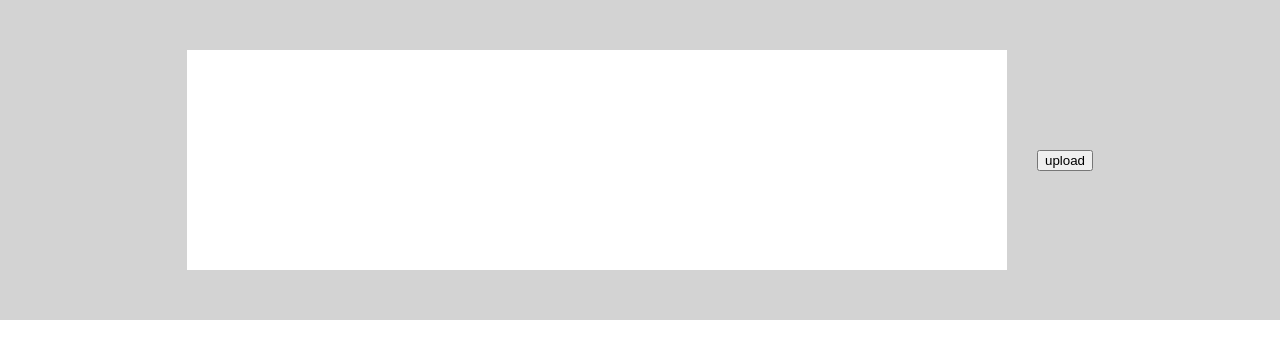
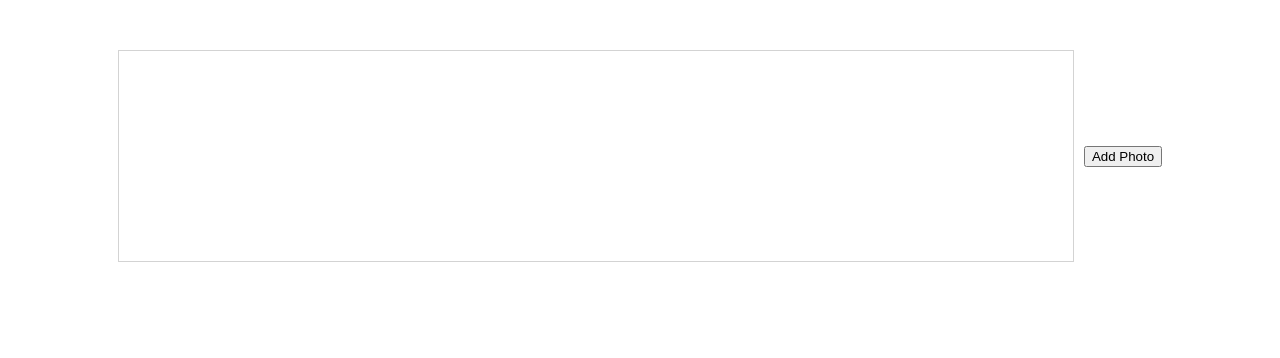
Before and after one commit to davidsoz/uploadImage, a React (Create React App) app: page / in a window 1280 px wide. Shown: the top 358 px of the page. Built offline with nearby package versions, Linux system fonts and the light colour scheme.

Commit message:
make componenets reuseble

```diff
--- a/src/App.js
+++ b/src/App.js
@@ -1,26 +1,25 @@
-import { useRef, useState } from "react";
+import { useState } from "react";
 import styled from "styled-components";
-import Modal from "./components/modal";
-
+import ImageUploader from "./components/ImageUploader";
+import Modal from "./components/Modal";
 
 const Container = styled.div`
     display: flex;
     justify-content: center;
     align-items: center;
-    gap: 30px;
     padding: 50px;
-    background-color: lightgrey;
+    gap: 10px;
 `
 
-const ImagesContainer = styled.div`
+const ImageContainer = styled.div`
     display: flex;
     flex-wrap: wrap;
     gap: 5px;
-    padding: 10px;
-    width: 800px;
+    width: 80%;
     min-height: 200px;
-    background-color: #fff;
-    img {
+    padding: 5px;
+    border: 1px solid lightgray;
+    >img {
         height: 200px;
     }
 `
@@ -28,30 +27,38 @@ const ImagesContainer = styled.div`
 function App() {
     const [showModal, setShowModal] = useState(false);
     const [images, setImages] = useState([]);
-    const [imgLink, setLink] = useState('');
 
-    const attach = useRef();
-
-    function inputClicker() {
-        attach.current.click();
+    function closeModalHandler() {
+        setShowModal(false);
     }
 
-    function checkAttached(e) {
-        let blob = new Blob(e.target.files);
-        let link = URL.createObjectURL(blob);
-        setLink(link);
+    function showModalHadnler() {
+        setShowModal(true)
+    }
+
+    function addImage(url) {
+        if(!url) return;
+        let nextImages = [...images];
+        nextImages.push(url);
+        setImages(nextImages);
+        setShowModal(false);
     }
 
     return (
         <>
-            {showModal && <Modal images={images} setImages={setImages} closeModal={setShowModal} uploadPhoto={inputClicker} imgLink={imgLink} setLink={setLink}/>}
-            <Container>
-                <ImagesContainer>
-                    {images.map((image, i) => <img src={image} key={i}/>)}
-                </ImagesContainer>
-                    <input ref={attach} type='file' hidden onChange={e => checkAttached(e)} />
-                    <button onClick={() => setShowModal(true)}>upload</button>
-            </Container>
+        {
+            showModal &&
+            <Modal closeModal={closeModalHandler}>
+                <ImageUploader closeModal={closeModalHandler} addImage={addImage}/>
+            </Modal>
+        }
+        <Container>
+            <ImageContainer>
+                {images.map((image, i) => <img src={image} key={i} />)}
+            </ImageContainer>
+            <button onClick={showModalHadnler}>Add Photo</button>
+        </Container>
+
         </>
     );
 }
--- /dev/null
+++ b/src/components/ImageUploader.js
@@ -0,0 +1,67 @@
+import { useRef, useState } from "react";
+import styled from "styled-components";
+
+const Wrapper = styled.div`
+    display: flex;
+    flex-direction: column;
+    justify-content: space-between;
+    gap: 15px;
+    align-items: center;
+    >div:last-child {
+        display: flex;
+        gap: 10px;
+    }
+`;
+
+const ImageContainer = styled.div`
+    display: flex;
+    justify-content: center;
+    align-items: center;
+    border: 1px solid gray;
+    width: 90%;
+    height: 300px;
+    border-radius: 10px;
+    overflow: hidden;
+    >div {
+        position: absolute;
+        opacity: 0.5;
+        cursor: pointer;
+    }
+    >img {
+            height: 100%;
+    }
+`;
+
+function ImageUploader({closeModal, addImage}) {
+    const [imageUrl, setImageUrl] = useState('');
+    const fileInput = useRef();
+
+    function uploadTrigger() {
+        fileInput.current.click();
+    }
+
+    function attachPhoto(e) {
+        let blob = new Blob(e.target.files);
+        let imageUrl = URL.createObjectURL(blob);
+        setImageUrl(imageUrl);
+    }
+
+
+
+    return (
+        <Wrapper>
+            <div>Attach Photo</div>
+            <ImageContainer>
+                {imageUrl && <img src={imageUrl}/>}
+                <input ref={fileInput} type='file' hidden onChange={attachPhoto}/>
+                {!imageUrl && <div onClick={uploadTrigger}>choose photo</div>}
+            </ImageContainer>
+            <div>
+                <button onClick={() => addImage(imageUrl)}>OK</button>
+                <button onClick={closeModal}>Close</button>
+            </div>
+        </Wrapper>
+    )
+}
+
+export default ImageUploader;
--- a/src/components/modal.js
+++ b/src/components/modal.js
@@ -1,89 +1,39 @@
+import { useState } from "react";
 import styled from "styled-components";
 
 const ModalWrapper = styled.div`
     position: absolute;
     width: 100vw;
     height: 100vh;
-    >div:last-child {
-        display: flex;
-        padding: 10px;
-        flex-direction: column;
-        justify-content: space-between;
-        align-items: center;
-        width: 500px;
-        height: 400px;
-        position: absolute;
-        top: 20%;
-        left: calc(50% - 250px);
-        z-index: 100;
-        background-color: #fff;
-        border-radius: 10px;
-        overflow: hidden;
-        >div:last-child {
-            display: flex;
-            gap: 20px;
-        }
+`
 
-        >.title {
-            font-weight: bold;
-        }
-        >.image {
-            display: flex;
-            justify-content: center;
-            align-items: center;
-            border: 1px solid black;
-            width: 70%;
-            height: 83%;
-            overflow: hidden;
-            border-radius: 50%;
-            >img {
-                height: 100%;
-            }
-            >div.choose_photo {
-                position: absolute;
-                opacity: 0.5;
-                cursor: pointer;
-            }
-        }
-    }
-`
 const BackDrop = styled.div`
     width: 100%;
     height: 100%;
-    background-color: lightgray;
+    background-color: lightgrey;
     opacity: 0.5;
 `
 
-function Modal({closeModal, uploadPhoto, imgLink, setLink, images, setImages}) {
+const Content = styled.div`
+    position: absolute;
+    top: 100px;
+    left: calc(50% - 250px);
+    padding: 10px;
+    border-radius: 10px;
+    width: 500px;
+    height: 400px;
+    background-color: #fff;
+    box-sizing: border-box;
+`
 
-    function saveImage() {
-        if(!imgLink) return;
-        let nextImages = [...images];
-        nextImages.push(imgLink);
-        setLink('');
-        setImages(nextImages);
-        closeModal(false);
-    }
-
-    function removeModal() {
-        closeModal(false);
-        setLink('');
-    }
+function Modal({children, closeModal}) {
 
     return (
         <ModalWrapper>
-            <BackDrop onClick={removeModal}/>
-            <div>
-                <div className="title">Image</div>
-                <div className="image">
-                    {imgLink && <img src={imgLink}/>}
-                    <div className="choose_photo" onClick={uploadPhoto}>choose photo</div>
-                </div>
-                <div className="control">
-                    <button onClick={saveImage}>OK</button>
-                    <button onClick={removeModal}>close</button>
-                </div>
-            </div>
+            <BackDrop onClick={closeModal}/>
+            <Content>
+                {children}
+            </Content>
         </ModalWrapper>
     )
 }
```
